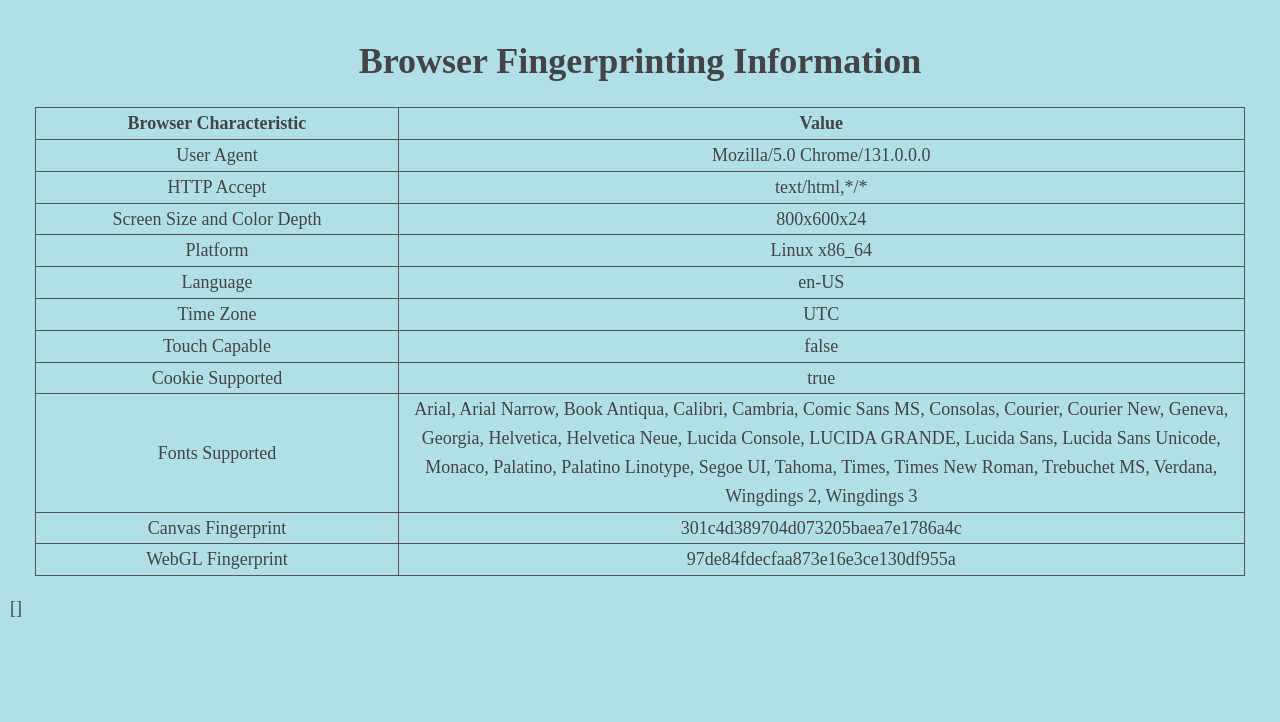
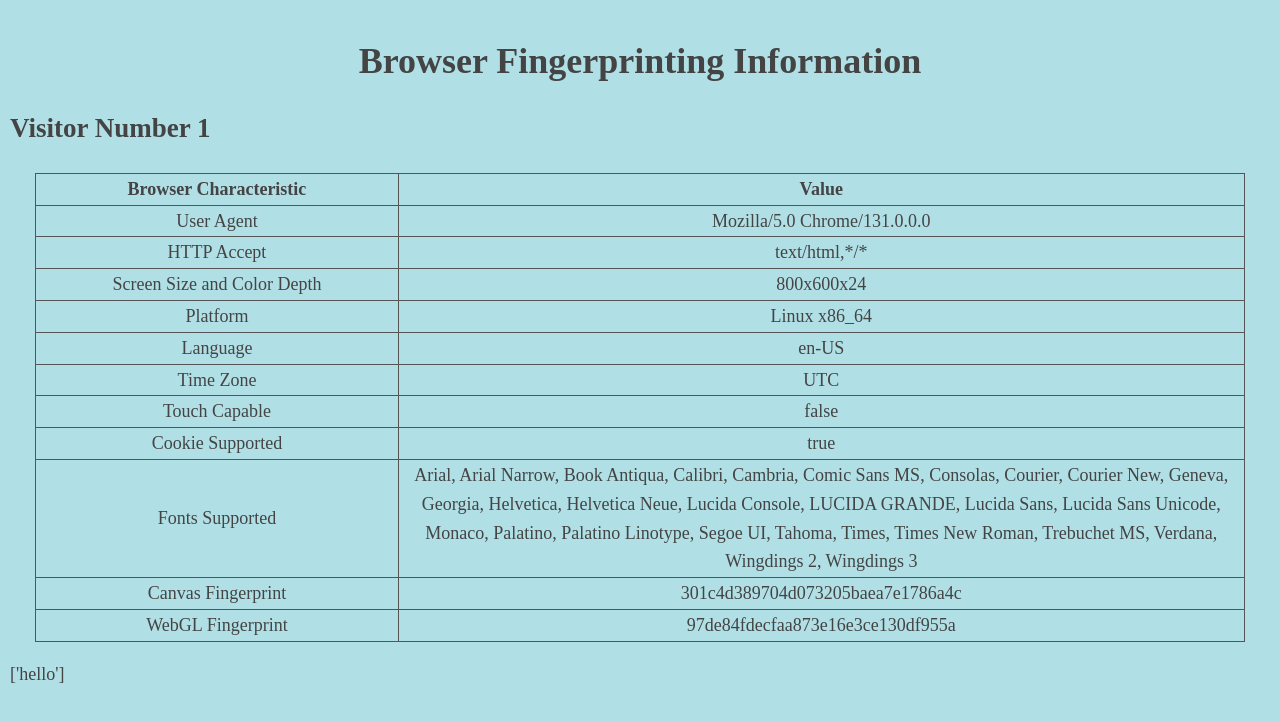
Before and after one commit to allenkim/browser-fingerprinting, a Flask app: page / in a window 1280 px wide. Shown: the top 722 px of the page. Run offline with Flask 2, Linux system fonts and the light colour scheme; data that the repository does not hold is empty; some libraries are stand-ins or nearby versions.

Commit message:
add visitor number locally

```diff
--- a/app.py
+++ b/app.py
@@ -1,17 +1,24 @@
-from flask import Flask, render_template, request
+from flask import Flask, render_template, request, redirect
 from db import *
 import sys
 import json
 
 app = Flask(__name__)
 
-@app.route('/', methods = ['POST','GET'])
+@app.route('/', methods = ['GET'])
 def home():
     try:
         addRow('hello')
     except:
         pass
 
+    test = ['hello']
+    http_accept = request.headers['Accept'] # accept-encoding accept-language
+    user_agent = request.headers['User-Agent']
+    return render_template('index.html', **locals())
+
+@app.route('/results', methods = ['POST','GET'])
+def results():
     if request.method == 'POST':
         data = request.get_json()
         platform = data['platform']
@@ -28,14 +35,11 @@ def home():
             #addRow2(platform,screen,lang,time,touch,cookie,fonts,canvas,webgl)
         except:
             pass
-    http_accept = request.headers['Accept'] # accept-encoding accept-language
-    user_agent = request.headers['User-Agent']
     try:
         test = readAll()
     except:
-        test = ['hello']
-    return render_template('index.html', **locals())
-
+        test = ['bye']
+    return '{"visitor": 1}'
 
 if __name__=='__main__':
     app.run(debug=True)
--- a/static/fing.js
+++ b/static/fing.js
@@ -91,7 +91,7 @@ var canvas = x64hash128(getCanvasFingerprint(),42);
 var webgl = x64hash128(getWebglFingerprint(),42);
 
 $.ajax({
-         url: '/',
+	url: '/results',
 	type: 'POST',
 	contentType: 'application/json',
 	data: JSON.stringify({
@@ -106,4 +106,8 @@ $.ajax({
 		"webgl": webgl
 		}),
 	dataType: 'json',
+	success: function(result){
+		var result = result["visitor"];
+		$('#visitor').text("Visitor Number " + result);
+	}
 });
--- a/templates/index.html
+++ b/templates/index.html
@@ -22,6 +22,7 @@
 	</head>
 	<body>
 		<h1>Browser Fingerprinting Information</h1>
+		<h2 id=visitor></h2>
 		<table>
             <col width = 30%>
             <col width = 70%>
```
Lines whose indentation alone changed are shown as unchanged.
